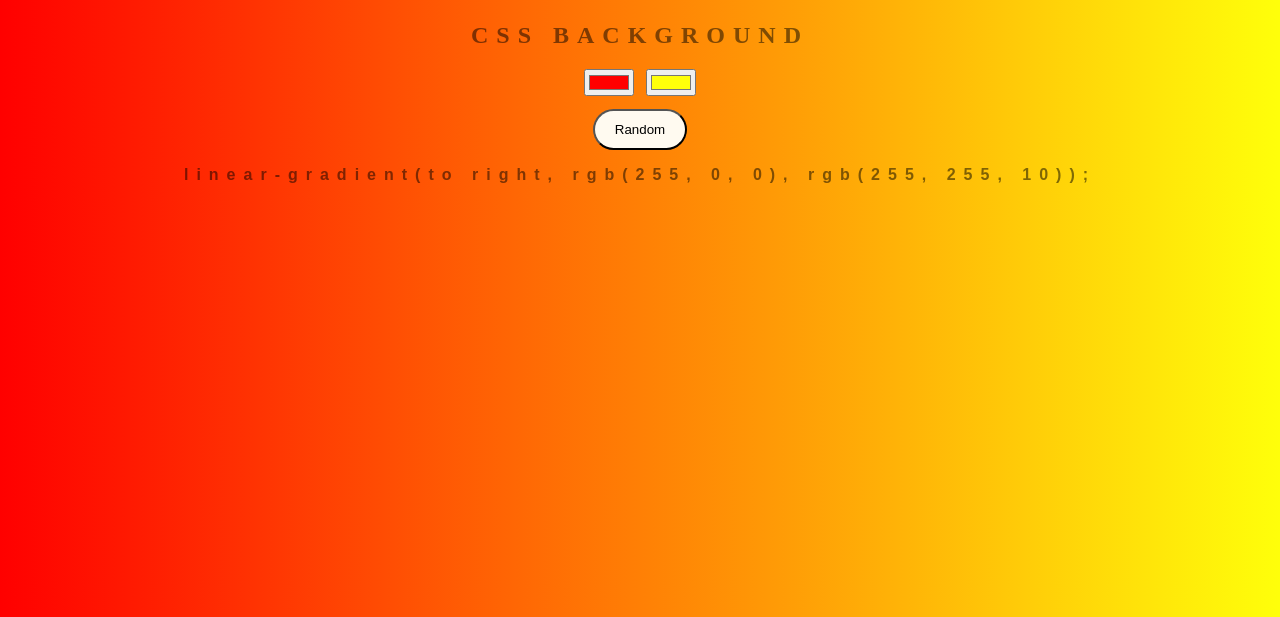
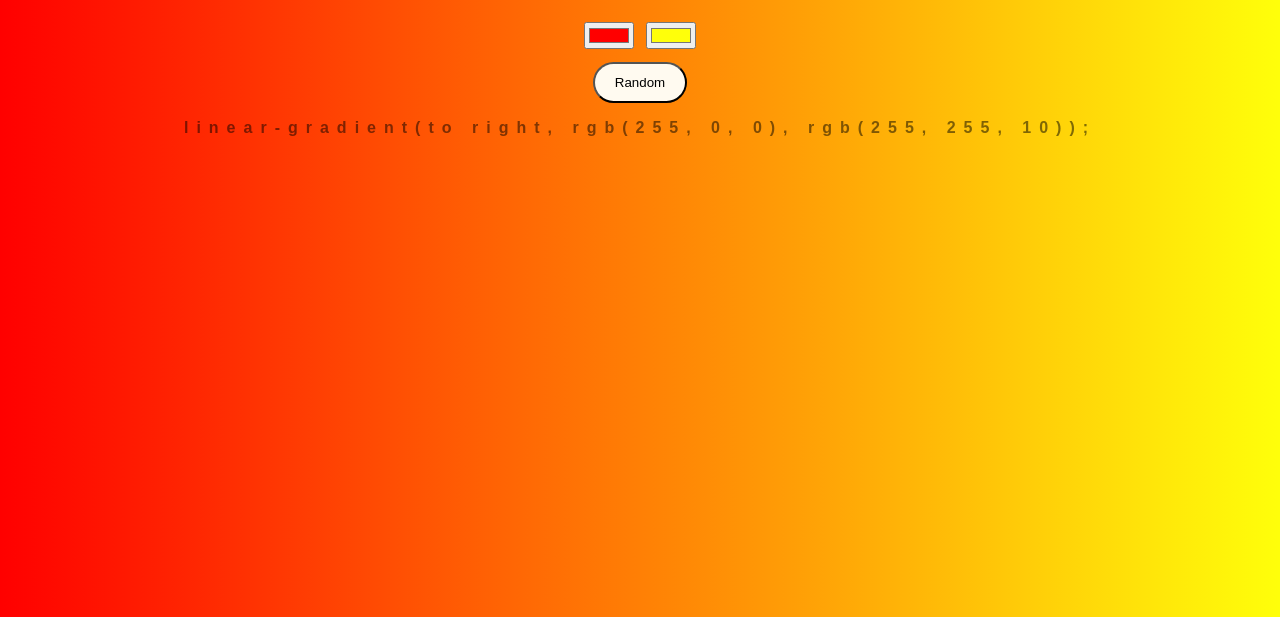
Before and after one commit to abdullah19000/background-generator, a plain HTML site: page index.html in a window 1280 px wide. Shown: the part 183-800 px from the top of the page. Drawn offline with Linux system fonts and the light colour scheme.

Commit message:
Removed h2 tag

```diff
--- a/index.html
+++ b/index.html
@@ -7,7 +7,6 @@
 </head>
 <body>
 	<h1>COOL Background Generator</h1>
-	<h2>CSS Background </h2>
 	<input class="color1" type="color" name="color1" value="#ff0000">
 	<input class="color2" type="color" name="color2" value="#ffff0A">
 	<br>
```
